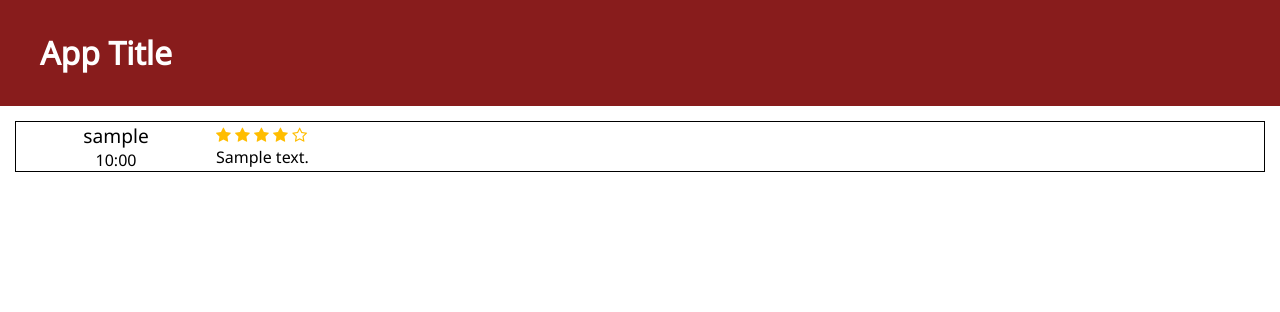
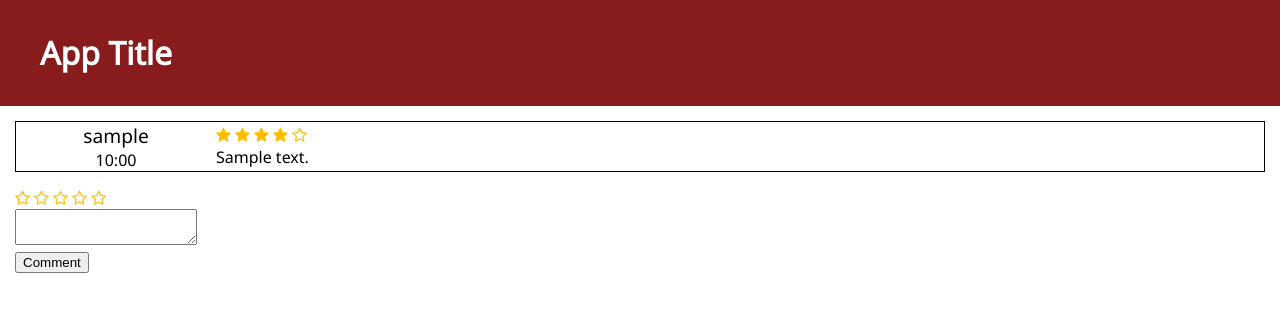
Before and after one commit to UnaryPlus/hackumass2023, a Flask app: page /dc/1 in a window 1280 px wide. Shown: the top 312 px of the page. Run offline with Flask 2, Linux system fonts and the light colour scheme; a database or web service that is not in the repository returns one stand-in record (values such as "Sample title").

Commit message:
post comments

```diff
--- a/app.py
+++ b/app.py
@@ -1,4 +1,4 @@
-from flask import Flask, render_template
+from flask import Flask, render_template, redirect, request
 from pymongo import MongoClient
 from datetime import datetime
 
@@ -22,14 +22,21 @@ def main_page():
     dcs.sort(key=lambda dc: -dc["avg_stars"])
     return render_template("index.html", dcs=dcs)
 
-@app.route("/dc/<name>")
-def dc_page(name):
+@app.route("/dc/<dc_name>")
+def dc_page(dc_name):
     users = db["users"]
     comments = []
-    for doc in db[name + "_comments"].find():
+    for doc in db[dc_name + "_comments"].find():
         doc["user"] = users.find_one({ "_id": doc["user_id"] })
         comments.append(doc)
-    return render_template("comments.html", dc=name, comments=comments)
+    return render_template("comments.html", dc=dc_name, comments=comments)
+
+@app.route("/comment/<dc_name>", methods=["POST"])
+def comment_action(dc_name):
+    rating = int(request.form["rating"])
+    if rating == 0: rating = None
+    comment(dc_name, 1, rating, request.form["text"])
+    return redirect('/dc/' + dc_name)
 
 def comment(dc_name, user_id, rating, text):
     users_collection = db["users"]
--- a/templates/comments.html
+++ b/templates/comments.html
@@ -25,5 +25,34 @@
         </div>
       </div>
     {% endfor %}
+    <form id="comment-form" action="/comment/{{ dc }}" method="POST">
+      <div>
+        <span class="star-input fa fa-star-o"></span>
+        <span class="star-input fa fa-star-o"></span>
+        <span class="star-input fa fa-star-o"></span>
+        <span class="star-input fa fa-star-o"></span>
+        <span class="star-input fa fa-star-o"></span>
+      </div>
+      <input hidden type="number" id="rating" name="rating" value="0">
+      <div>
+        <textarea name="text"></textarea>
+      </div>
+      <input type="submit" value="Comment">
+    </form>
   </div>
+
+  <script>
+    starInputs = document.querySelectorAll(".star-input");
+    rating = document.querySelector("#rating");
+
+    starInputs.forEach((star, i) => {
+      star.addEventListener("click", () => {
+        rating.value = i + 1;
+        starInputs.forEach((otherStar, j) => {
+          otherStar.classList.remove("fa-star", "fa-star-o");
+          otherStar.classList.add(j <= i ? "fa-star" : "fa-star-o");
+        });
+      });
+    });
+  </script>
 {% endblock %}
```
